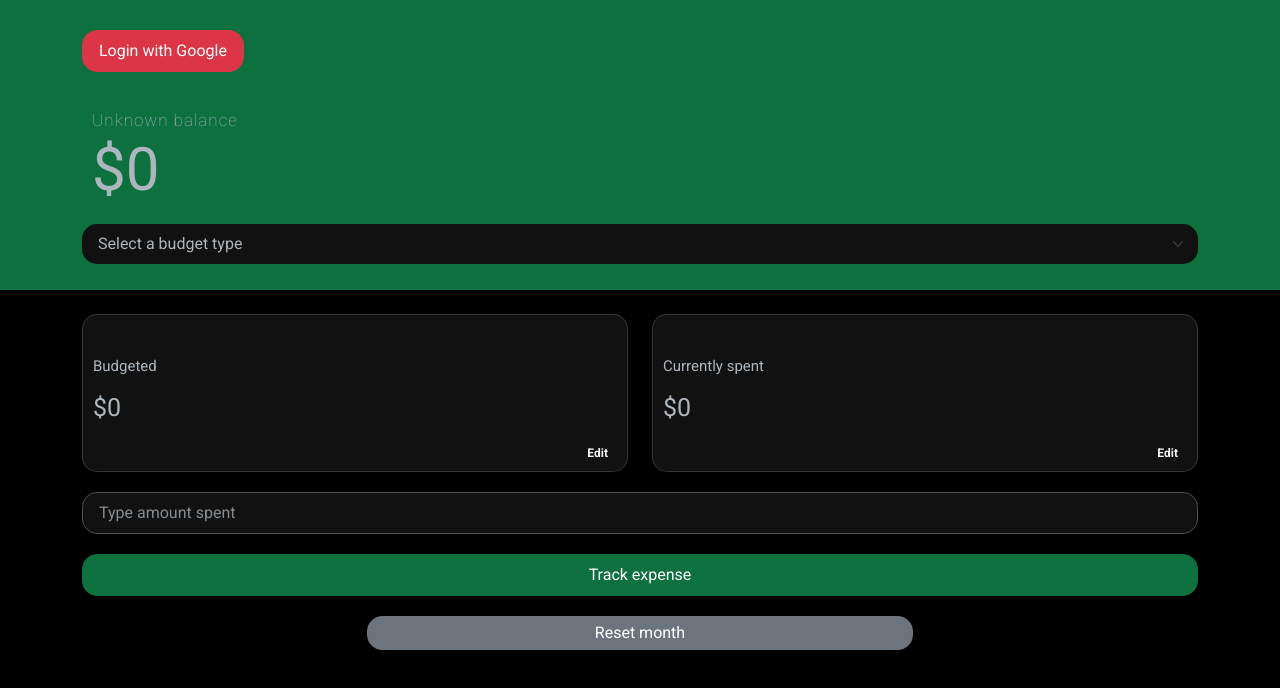
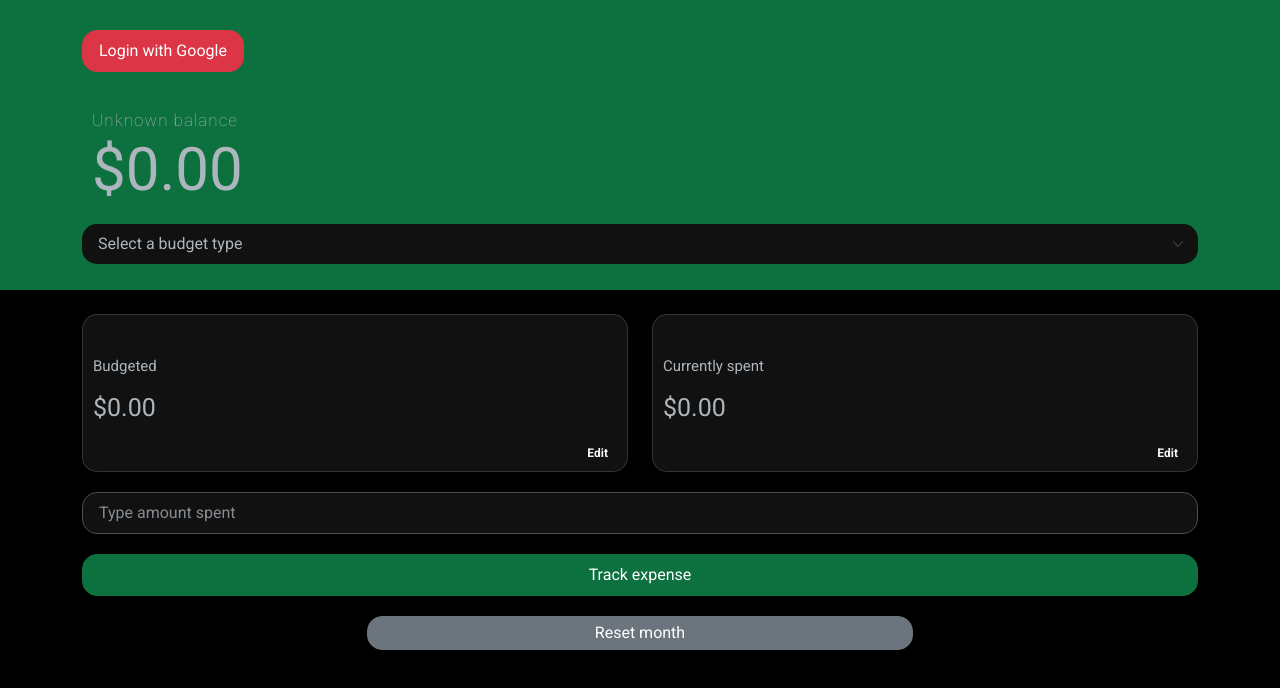
Before and after one commit to saadixl/Budgetics, a React (Create React App) app: page / in a window 1280 px wide. Shown: the top 688 px of the page. Built offline with nearby package versions, Linux system fonts and the light colour scheme.

Commit message:
Show up to 2 decimal

```diff
--- a/src/BalanceCard.js
+++ b/src/BalanceCard.js
@@ -8,7 +8,7 @@ export default function BalanceCard(props) {
     <Card data-bs-theme="dark" className={"balance-card " + className}>
       <Card.Body>
         <Card.Text className="small">{title}</Card.Text>
-        <Card.Title>${amount}</Card.Title>
+        <Card.Title>${amount.toFixed(2)}</Card.Title>
       </Card.Body>
     </Card>
   );
```
